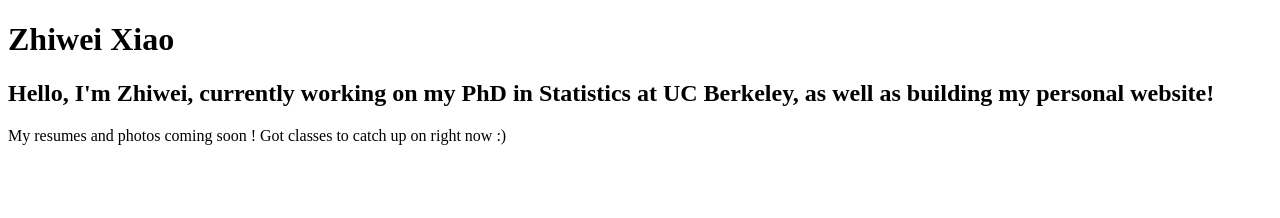
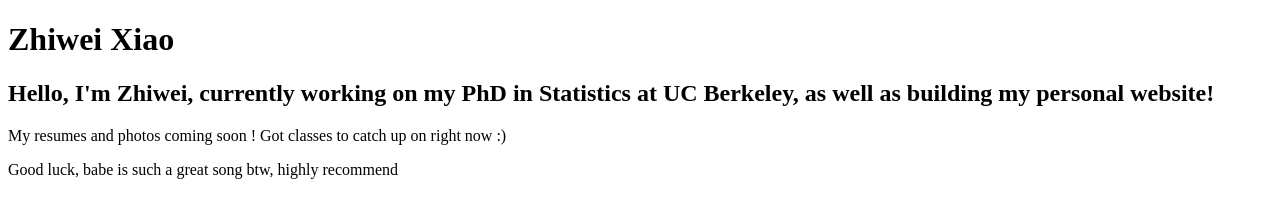
Before and after one commit to zhiweixiao/zhiweixiao.github.io, a plain HTML site: page index.html in a window 1280 px wide. Drawn offline with Linux system fonts and the light colour scheme.

Commit message:
Update index.html

```diff
--- a/index.html
+++ b/index.html
@@ -9,5 +9,6 @@
   <h1>Zhiwei Xiao</h1>
   <h2>Hello, I'm Zhiwei, currently working on my PhD in Statistics at UC Berkeley, as well as building my personal website!</h2>
   <p>My resumes and photos coming soon ! Got classes to catch up on right now :)</p>
+  <p>Good luck, babe is such a great song btw, highly recommend</p>
 </body>
 </html>
```
